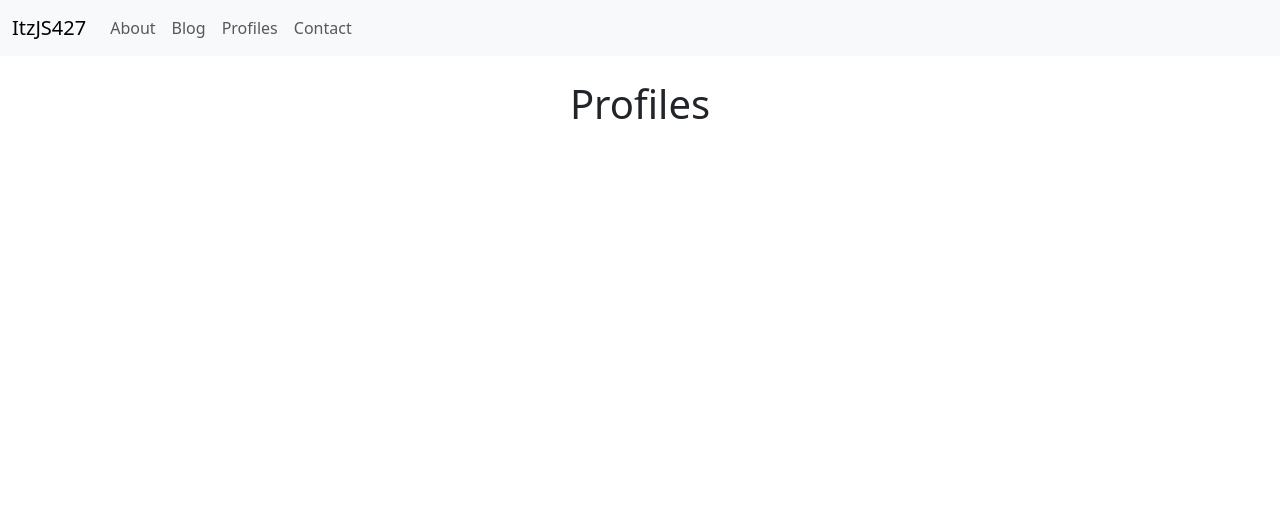
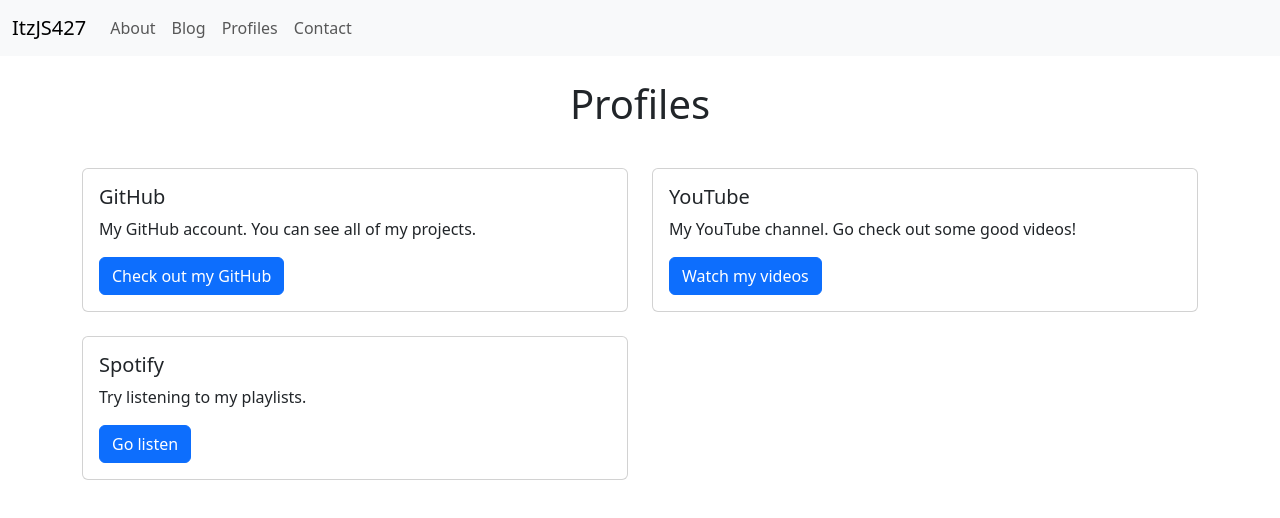
Before and after one commit to itzjs427/itzjs427.github.io, a plain HTML site: page profiles.html in a window 1280 px wide. Drawn offline with Linux system fonts and the light colour scheme.

Commit message:
Added some profiles

```diff
--- a/profiles.html
+++ b/profiles.html
@@ -41,6 +41,41 @@
             <div class="text-center pt-4 pb-4">
                 <h1>Profiles</h1>
             </div>
+            <div class="row row-cols-1 row-cols-md-2 g-4 pt-2 pb-2">
+                <div class="col">
+                    <div class="card">
+                        <div class="card-body">
+                            <h5 class="card-title">GitHub</h5>
+                            <p class="card-text">
+                                My GitHub account. You can see all of my projects.
+                            </p>
+                            <a href="https://github.com/itzjs427" class="btn btn-primary">Check out my GitHub</a>
+                        </div>
+                    </div>
+                </div>
+                <div class="col">
+                    <div class="card">
+                        <div class="card-body">
+                            <h5 class="card-title">YouTube</h5>
+                            <p class="card-text">
+                                My YouTube channel. Go check out some good videos!
+                            </p>
+                            <a href="https://youtube.com/@itzjs427" class="btn btn-primary">Watch my videos</a>
+                        </div>
+                    </div>
+                </div>
+                <div class="col">
+                    <div class="card">
+                        <div class="card-body">
+                            <h5 class="card-title">Spotify</h5>
+                            <p class="card-text">
+                                Try listening to my playlists.
+                            </p>
+                            <a href="https://open.spotify.com/user/317ocf4jjn4olpqs7tkeh4f7vy4e" class="btn btn-primary">Go listen</a>
+                        </div>
+                    </div>
+                </div>
+            </div>
         </div>
     </div>
 </body>
```
